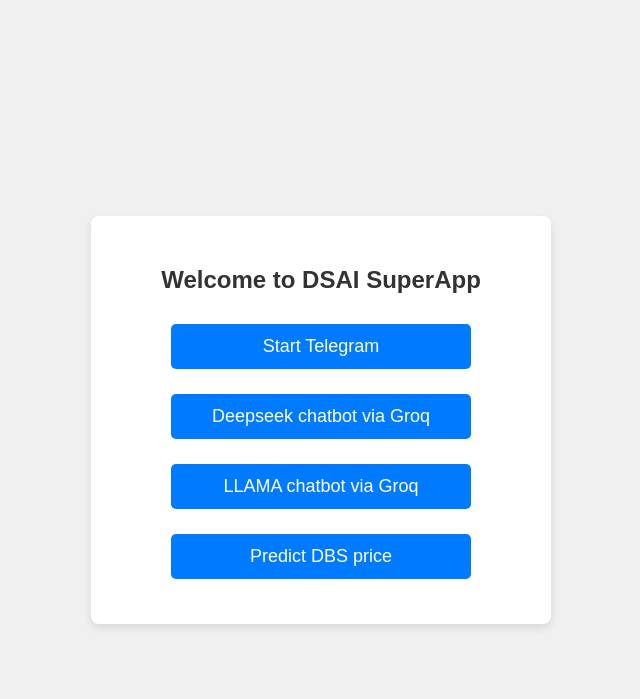
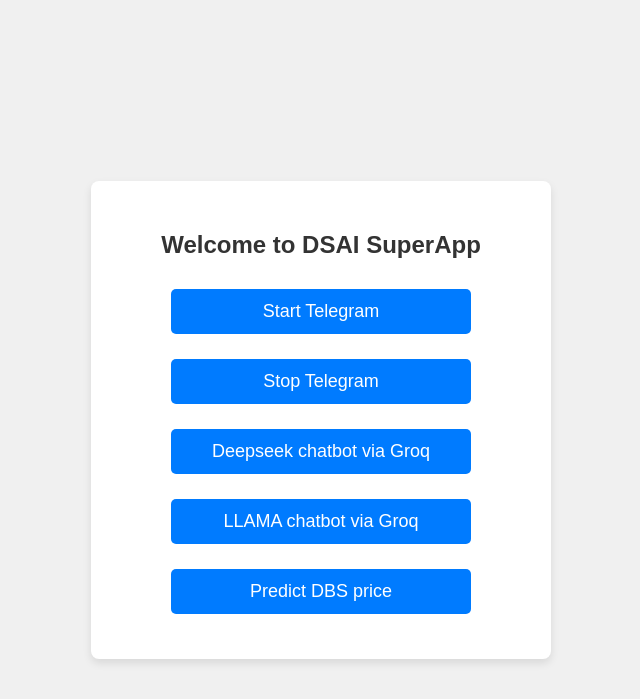
Before and after one commit to kl-ong/DBS, a Flask app: page /main in a window 1280 px wide. Shown: the top 699 px of the page, without its empty margins (319-959 px from the left). Run offline with Flask 3, Linux system fonts and the light colour scheme.

Commit message:
Added stop webhook

```diff
--- a/app.py
+++ b/app.py
@@ -89,8 +89,8 @@ def prediction():
     return(render_template("prediction.html",r=pred))
 
 #----------------------------------------------
-@app.route("/telegram",methods=["GET","POST"])
-def telegram():
+@app.route("/start_telegram",methods=["GET","POST"])
+def start_telegram():
     domain_url = "https://dsai-superapp.onrender.com"
 
     # The following line is used to delete the existing webhook URL for the Telegram bot
@@ -109,6 +109,25 @@ def telegram():
         status = "Failed to start the telegram bot. Please check the logs."
 
     return(render_template("telegram.html", status=status))
+
+#----------------------------------------------
+@app.route("/stop_telegram",methods=["GET","POST"])
+def stop_telegram():
+    domain_url = "https://dsai-superapp.onrender.com"
+
+    # The following line is used to delete the existing webhook URL for the Telegram bot
+    delete_webhook_url = f"https://api.telegram.org/bot{TELEGRAM_BOT_TOKEN}/deleteWebhook"
+    webhook_response = requests.post(delete_webhook_url, json={"url": domain_url, "drop_pending_updates": True})
+
+    if webhook_response.status_code == 200:
+        # set status message
+        status = "Failed to stop the telegram bot. Please check the logs."
+    else:
+        status = "The telegram bot is stopped."
+
+    return(render_template("telegram.html", status=status))
+    # return(render_template("telegram.html"))
+
 
 #----------------------------------------------
 @app.route("/telegram_webhook",methods=["GET","POST"])
--- a/templates/main.html
+++ b/templates/main.html
@@ -7,8 +7,11 @@
 <body>
     <div class="container">
     <h2>Welcome to DSAI SuperApp</h2>
-        <form action="/telegram" method="post">
+        <form action="/start_telegram" method="post">
             <input type="submit" value="Start Telegram">
+        </form>
+        <form action="/stop_telegram" method="post">
+            <input type="submit" value="Stop Telegram">
         </form>
         <form action="/deepseek" method="post">
             <input type="submit" value="Deepseek chatbot via Groq">
```
